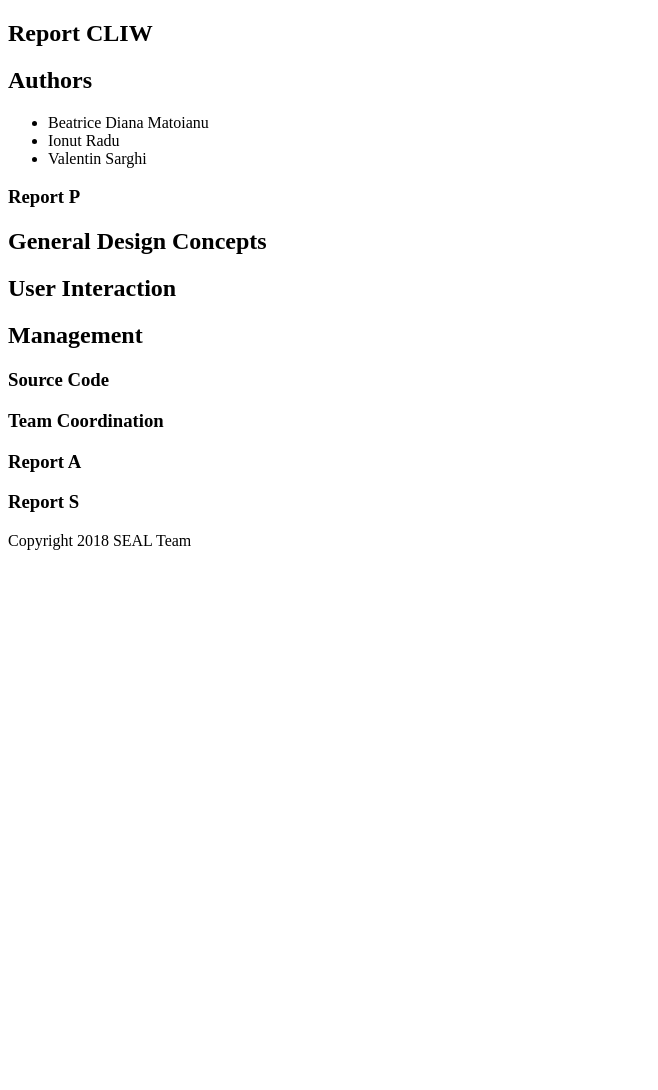
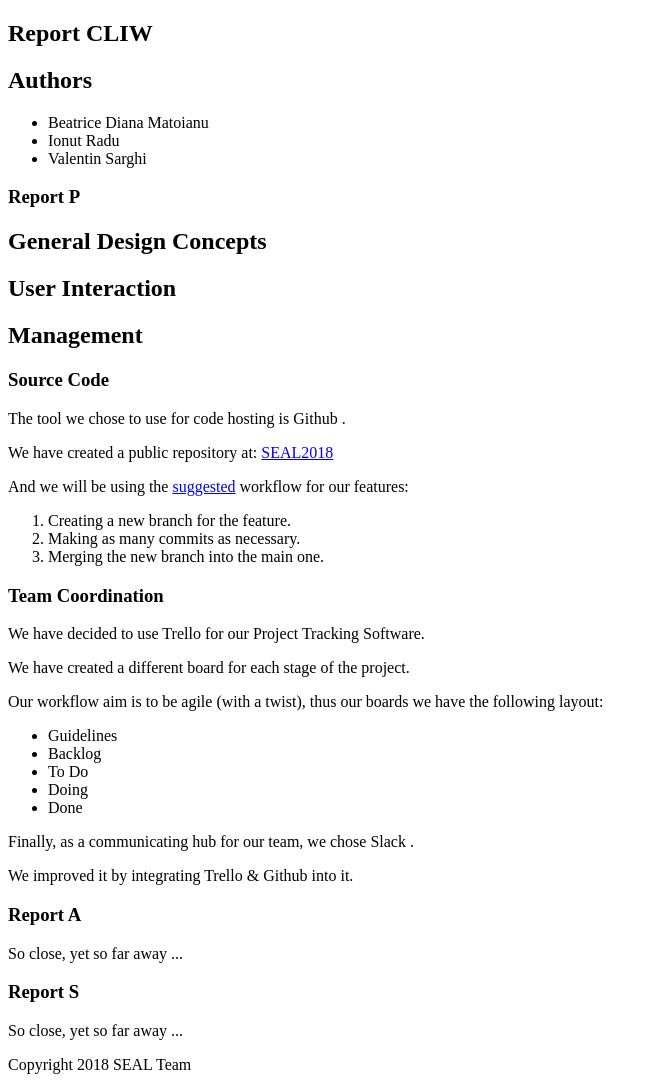
Before and after one commit to vali-snow/SEAL2018, a plain HTML site: page report .html in a window 1280 px wide. Shown: the whole page, without its empty margins (0-658 px from the left). Before the commit the page ends 800 px from the top, so only its background shows below. Drawn offline with Linux system fonts and the light colour scheme.

Commit message:
report.html, added Management part
report.html, added Management part

```diff
--- a/report .html
+++ b/report .html
@@ -13,8 +13,8 @@
         <div typeof="sa:AuthorsList" property="schema:ItemList">
             <h2>Authors</h2>
             <ul>
-                <li typeof="sa:ContributorRole" property="schema:author">
-                    <span typeof="schema:Person">
+                <li typeof="sa:Author">
+                    <span typeof="schema:Person" resource="https://www.facebook.com/beatricediana.matoianu">
                         <meta property="schema:givenName" content="Beatrice">
                         <meta property="schema:additionalName" content="Diana">
                         <meta property="schema:familyName" content="Matoianu">
@@ -22,16 +22,16 @@
                         <span property="schema:name">Beatrice Diana Matoianu</span>
                     </span>
                 </li>
-                <li typeof="sa:ContributorRole" property="schema:author">
-                    <span typeof="schema:Person">
+                <li typeof="sa:Author">
+                    <span typeof="schema:Person" resource="https://www.facebook.com/radu.ionut.904">
                         <meta property="schema:givenName" content="Ionut">
                         <meta property="schema:familyName" content="Radu">
                         <meta property="schema:gender" content="Male">
                         <span property="schema:name">Ionut Radu</span>
                     </span>
                 </li>
-                <li typeof="sa:ContributorRole" property="schema:author">
-                    <span typeof="schema:Person">
+                <li typeof="sa:Author">
+                    <span typeof="schema:Person" resource="https://www.facebook.com/valentin.sarghi">
                         <meta property="schema:givenName" content="Valentin">
                         <meta property="schema:familyName" content="Sarghi">
                         <meta property="schema:gender" content="Male">
@@ -52,18 +52,63 @@
                 <h2>Management</h2>
                 <section>
                     <h3>Source Code</h3>
+                    <p>The tool we chose to use for code hosting is
+                        <span typeof="schema:WebSite">
+                            <span property="schema:name">Github</span>
+                            <meta property="schema:url" content="https://github.com/">
+                        </span>
+                        .
+                    </p>
+                    <p>We have created a public repository at:
+                        <span typeof="schema:SoftwareSourceCode">
+                            <span property="schema:name"><a href="https://github.com/vali-snow/SEAL2018">SEAL2018</a></span>
+                            <meta property="schema:codeRepository" content="https://github.com/vali-snow/SEAL2018">
+                        </span>
+                    </p>
+                    <p>And we will be using the <a href="https://guides.github.com/activities/hello-world/">suggested</a> workflow for our features:</p>
+                    <ol>
+                        <li>Creating a new branch for the feature.</li>
+                        <li>Making as many commits as necessary.</li>
+                        <li>Merging the new branch into the main one.</li>
+                    </ol>
                 </section>
                 <section>
                     <h3>Team Coordination</h3>
+                    <p>We have decided to use
+                        <span typeof="schema:WebSite">
+                            <span property="schema:name">Trello</span>
+                            <meta property="schema:url" content="https://trello.com/">
+                        </span>
+                        for our Project Tracking Software.
+                    </p>
+                    <p>We have created a different board for each stage of the project.</p>
+                    <p>Our workflow aim is to be agile (with a twist), thus our boards we have the following layout:</p>
+                    <ul>
+                        <li>Guidelines</li>
+                        <li>Backlog</li>
+                        <li>To Do</li>
+                        <li>Doing</li>
+                        <li>Done</li>
+                    </ul>
+                    <p>Finally, as a communicating hub for our team, we chose
+                        <span typeof="schema:WebSite">
+                            <span property="schema:name">Slack</span>
+                            <meta property="schema:url" content="https://slack.com/">
+                        </span>
+                        .
+                    </p>
+                    <p>We improved it by integrating Trello & Github into it.</p>
                 </section>
             </section>
 
         </section>
         <section>
             <h1>Report A</h1>
+            <p>So close, yet so far away ...</p>
         </section>
         <section>
             <h1>Report S</h1>
+            <p>So close, yet so far away ...</p>
         </section>
     </article>
 
```
